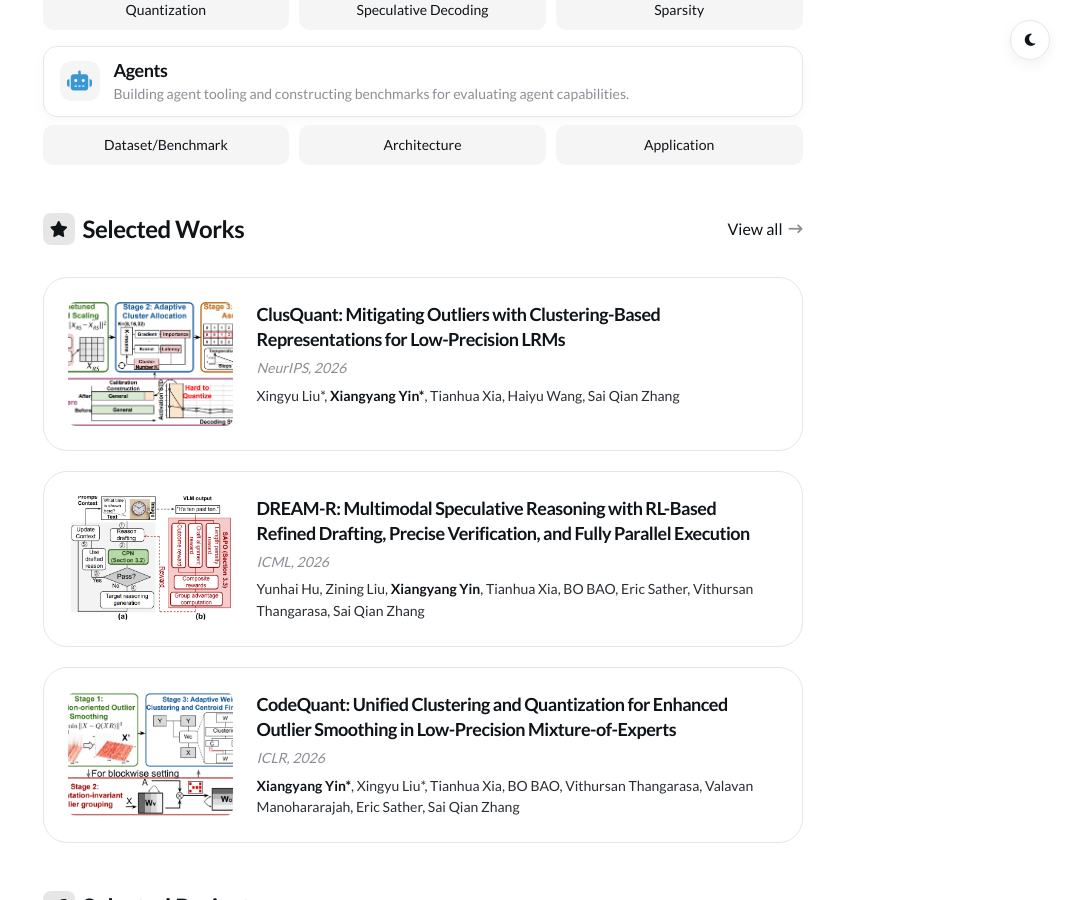
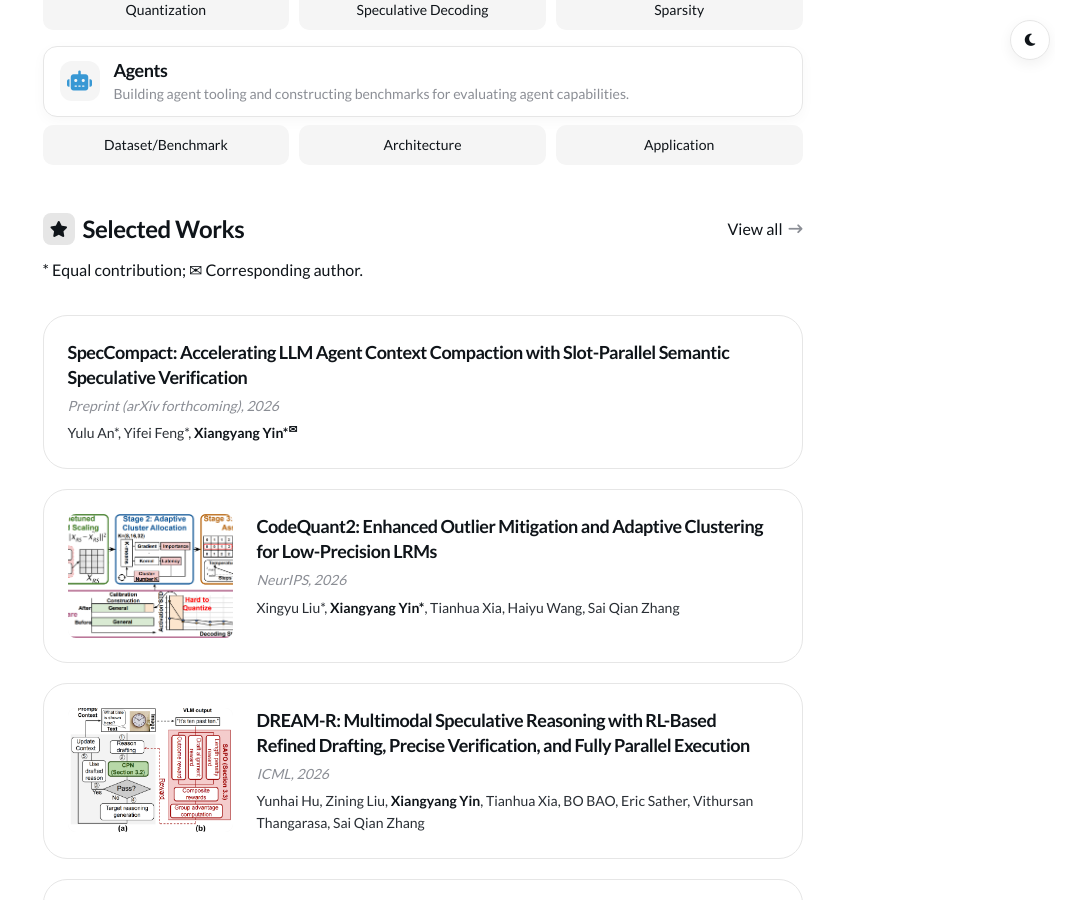
Before and after one commit to shawnyin128/shawnyin128.github.io, a Jekyll site: the page built from index.html, in a window 1280 px wide and 900 px high, scrolled down 1412 px. Shown: the whole window, without its empty margins (210-1280 px from the left). Built offline with Jekyll 4.4.1, drawn with Linux system fonts in a browser that asks for light colours; a style sheet for code colours, icons or effects is not loaded.

Commit message:
Rename ClusQuant to CodeQuant2 and add SpecCompact preprint

```diff
--- a/_data/settings.yml
+++ b/_data/settings.yml
@@ -94,10 +94,16 @@
 selected_works_settings:
   enable: true
   title: Selected Works
-  description:
+  description: '* Equal contribution; &#9993; Corresponding author.'
   view_all_link: '/publications/'
   items:
-    - title: 'ClusQuant: Mitigating Outliers with Clustering-Based Representations for Low-Precision LRMs'
+    - title: 'SpecCompact: Accelerating LLM Agent Context Compaction with Slot-Parallel Semantic Speculative Verification'
+      venue: 'Preprint (arXiv forthcoming), 2026'
+      authors: 'Yulu An*, Yifei Feng*, <strong>Xiangyang Yin*<sup title="Corresponding author" aria-label="Corresponding author">&#9993;</sup></strong>'
+      link:
+      image:
+      tag:
+    - title: 'CodeQuant2: Enhanced Outlier Mitigation and Adaptive Clustering for Low-Precision LRMs'
       venue: 'NeurIPS, 2026'
       authors: 'Xingyu Liu*, <strong>Xiangyang Yin*</strong>, Tianhua Xia, Haiyu Wang, Sai Qian Zhang'
       link:
--- a/_pages/publication.md
+++ b/_pages/publication.md
@@ -7,12 +7,26 @@
 page_cover: '/images/header/pub_cover.jpg'
 ---
 
+<p class="publication-authors">* Equal contribution; &#9993; Corresponding author.</p>
+
 <h2 class="animate"><strong>2026</strong></h2>
 <div class="publications-grid">
 
 <div class="publication-card animate">
 <div class="publication-title">
-  <strong>ClusQuant: Mitigating Outliers with Clustering-Based Representations for Low-Precision LRMs</strong>
+  <strong>SpecCompact: Accelerating LLM Agent Context Compaction with Slot-Parallel Semantic Speculative Verification</strong>
+</div>
+<div class="publication-authors">
+  Yulu An*, Yifei Feng*, <strong>Xiangyang Yin*<sup title="Corresponding author" aria-label="Corresponding author">&#9993;</sup></strong>
+</div>
+<div class="publication-conference">
+  Preprint (arXiv forthcoming), 2026
+</div>
+</div>
+
+<div class="publication-card animate">
+<div class="publication-title">
+  <strong>CodeQuant2: Enhanced Outlier Mitigation and Adaptive Clustering for Low-Precision LRMs</strong>
 </div>
 <div class="publication-authors">
   Xingyu Liu*, <strong>Xiangyang Yin*</strong>, Tianhua Xia, Haiyu Wang, Sai Qian Zhang
```
Also changed, not shown: _news/2026-09-24-neurips.md (+1 -1 lines).
